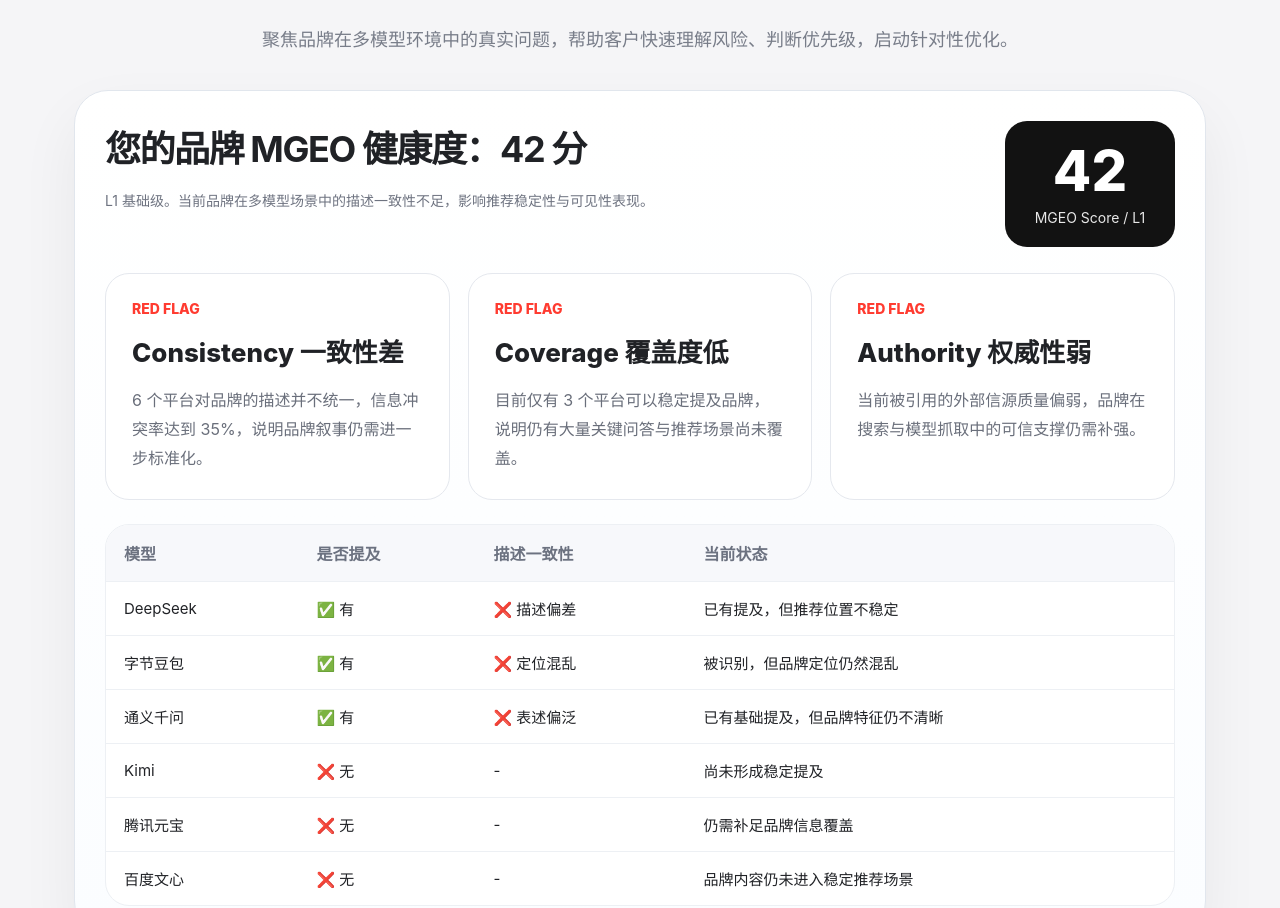
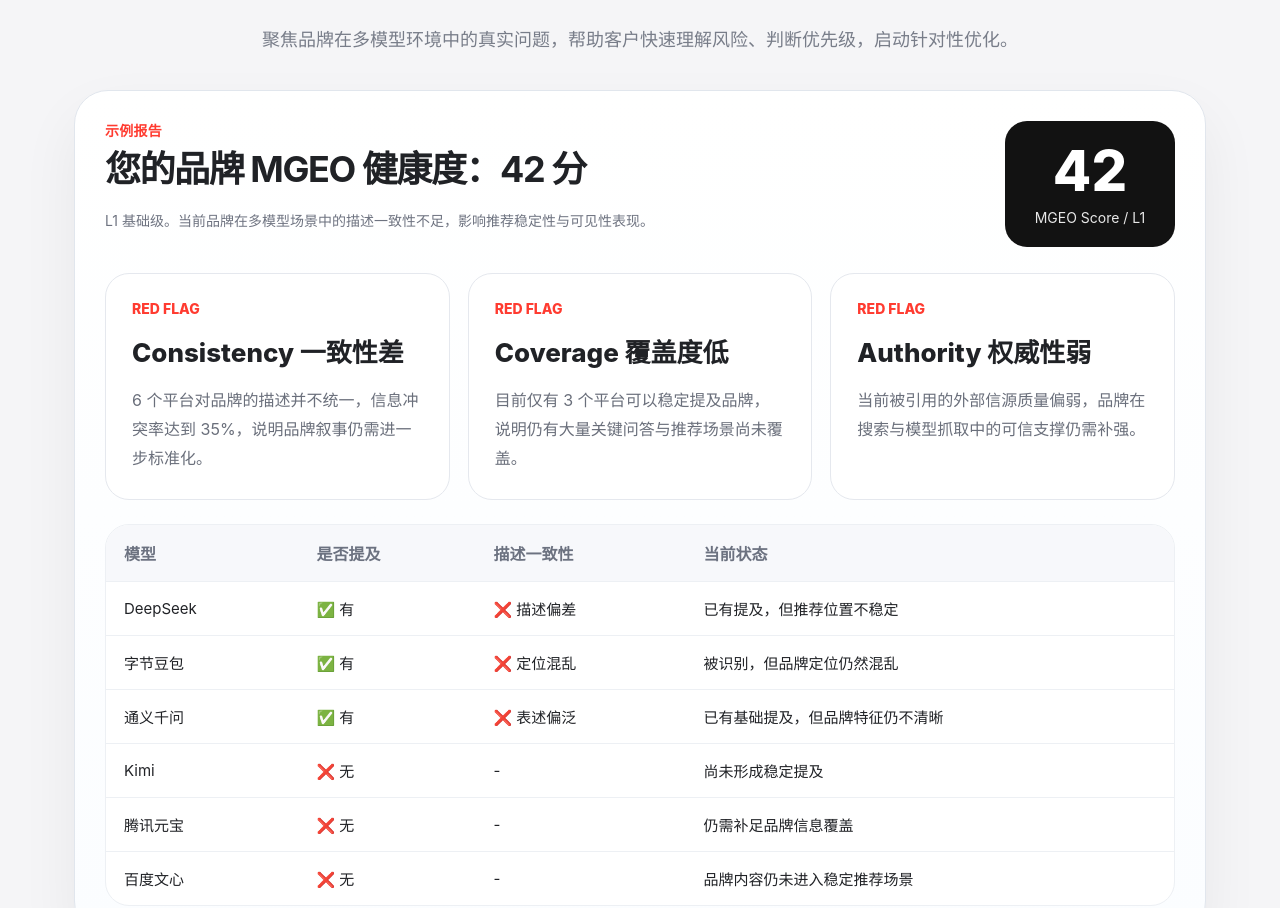
Before and after one commit to DONGLUOJI/mgeo-mvp, a Next.js app: page / in a window 1280 px wide. Shown: the part 1334-2242 px from the top of the page. Built offline with nearby package versions, Linux system fonts and the light colour scheme; no server answers.

Commit message:
style: add sample label to homepage report

```diff
--- a/src/app/page.tsx
+++ b/src/app/page.tsx
@@ -146,6 +146,7 @@
           <div style={styles.reportCard}>
             <div style={styles.reportTop}>
               <div>
+                <div style={styles.reportExampleLabel}>示例报告</div>
                 <h2 style={styles.reportTitle}>您的品牌 MGEO 健康度：42 分</h2>
                 <p style={styles.reportSummary}>
                   L1 基础级。当前品牌在多模型场景中的描述一致性不足，影响推荐稳定性与可见性表现。
@@ -556,6 +557,13 @@
     color: "#202226",
     letterSpacing: "-0.04em",
   },
+  reportExampleLabel: {
+    color: "#ff3b30",
+    fontSize: 14,
+    lineHeight: 1.4,
+    fontWeight: 800,
+    letterSpacing: "0.02em",
+  },
   reportSummary: {
     margin: "18px 0 0",
     color: "#6e7380",
```
